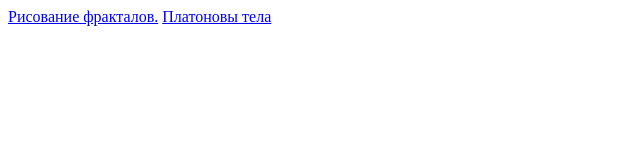
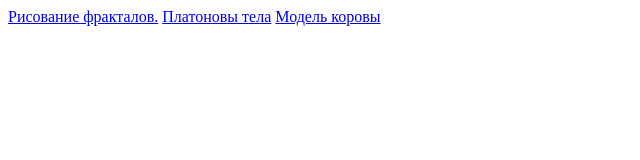
Before and after one commit to EgorovTimofey/EgorovTimofey.github.io, a plain HTML site: page index.html in a window 1280 px wide. Shown: the whole page, without its empty margins (0-640 px from the left). Drawn offline with Linux system fonts and the light colour scheme.

Commit message:
Add cow model.

```diff
--- a/index.html
+++ b/index.html
@@ -4,6 +4,7 @@
         <title>te1gl</title>
   </head>
   <body>
-      <a href = "Mandl/Index.html">Рисование фракталов.</a>
+       <a href = "Mandl/Index.html">Рисование фракталов.</a>
        <a href = "Platon-bodies/index.html">   Платоновы тела</a>
+       <a href = "Model/index.html">  Модель коровы</a>
 </html>
```
